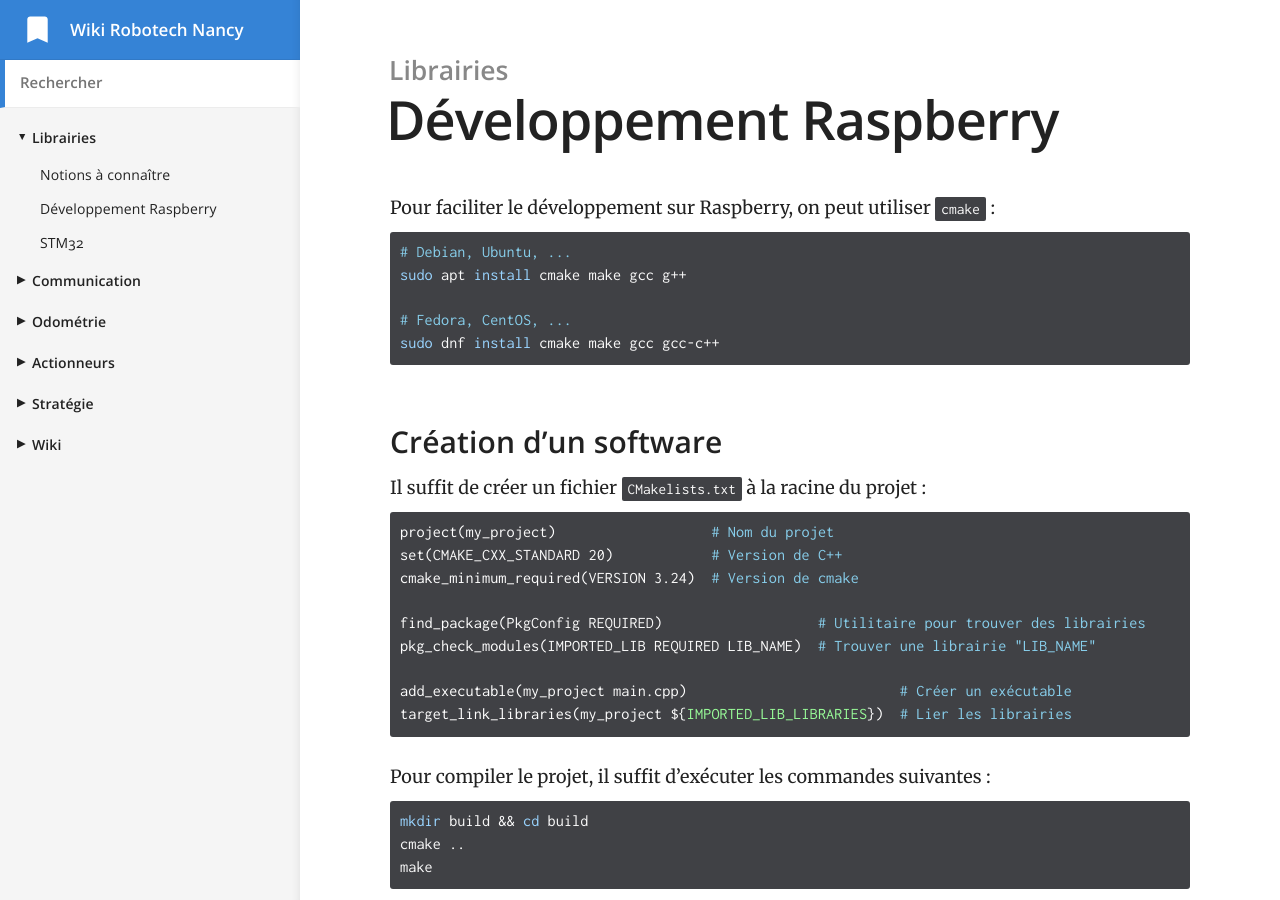
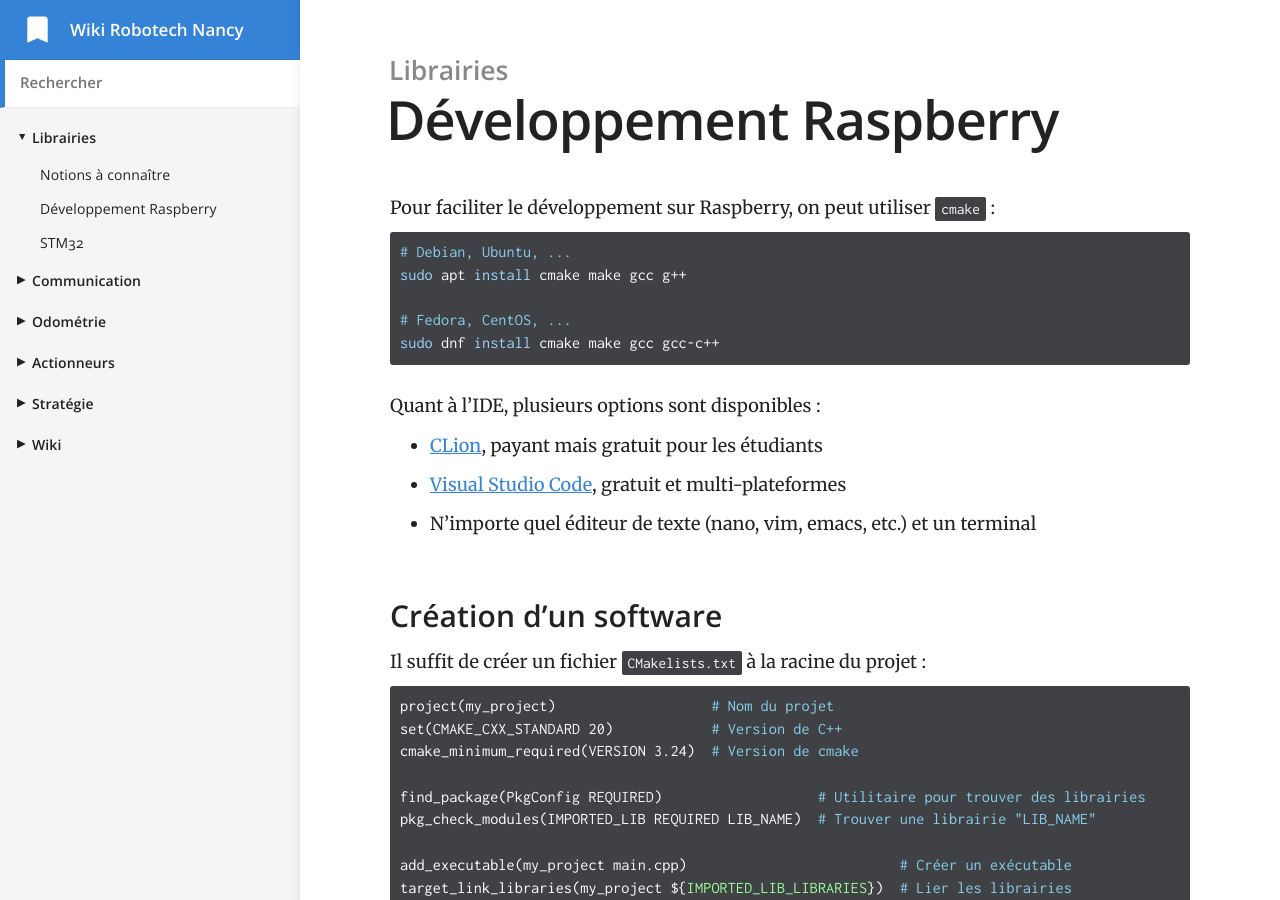
Before and after one commit to RobotechNancy/robotechnancy.github.io, a Jekyll site: the page built from _docs/librairies/raspberry.md, in a window 1280 px wide and 900 px high. Built offline with Jekyll 4.4.1, drawn with Linux system fonts in a browser that asks for light colours.

Commit message:
Ajout de quelques IDE

````diff
--- a/_docs/librairies/raspberry.md
+++ b/_docs/librairies/raspberry.md
@@ -13,6 +13,11 @@ sudo apt install cmake make gcc g++
 # Fedora, CentOS, ...
 sudo dnf install cmake make gcc gcc-c++
 ```
+
+Quant à l'IDE, plusieurs options sont disponibles :
+- [CLion](https://www.jetbrains.com/clion/), payant mais gratuit pour les étudiants
+- [Visual Studio Code](https://code.visualstudio.com/), gratuit et multi-plateformes
+- N'importe quel éditeur de texte (nano, vim, emacs, etc.) et un terminal
 
 ### Création d'un software
 
````
